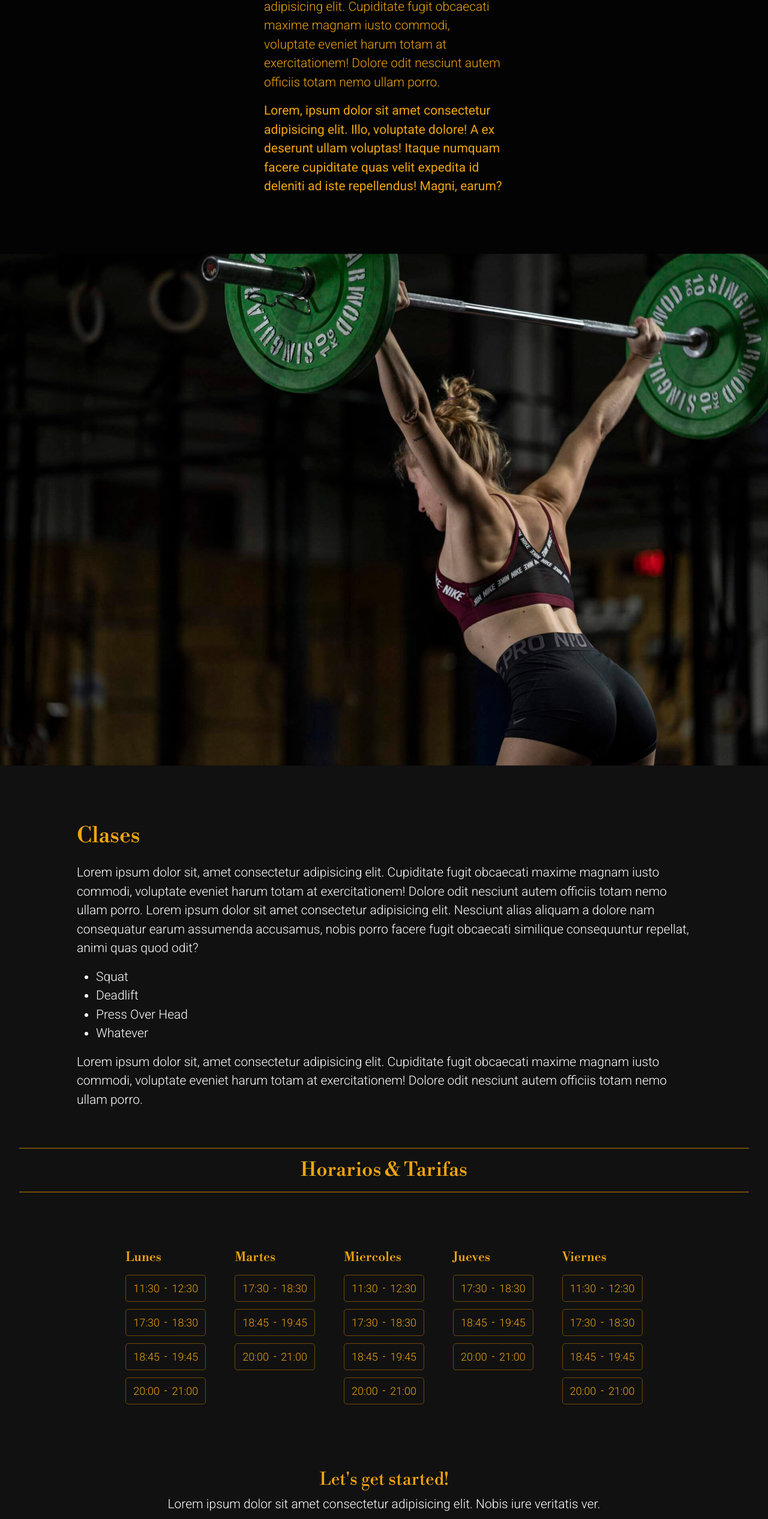
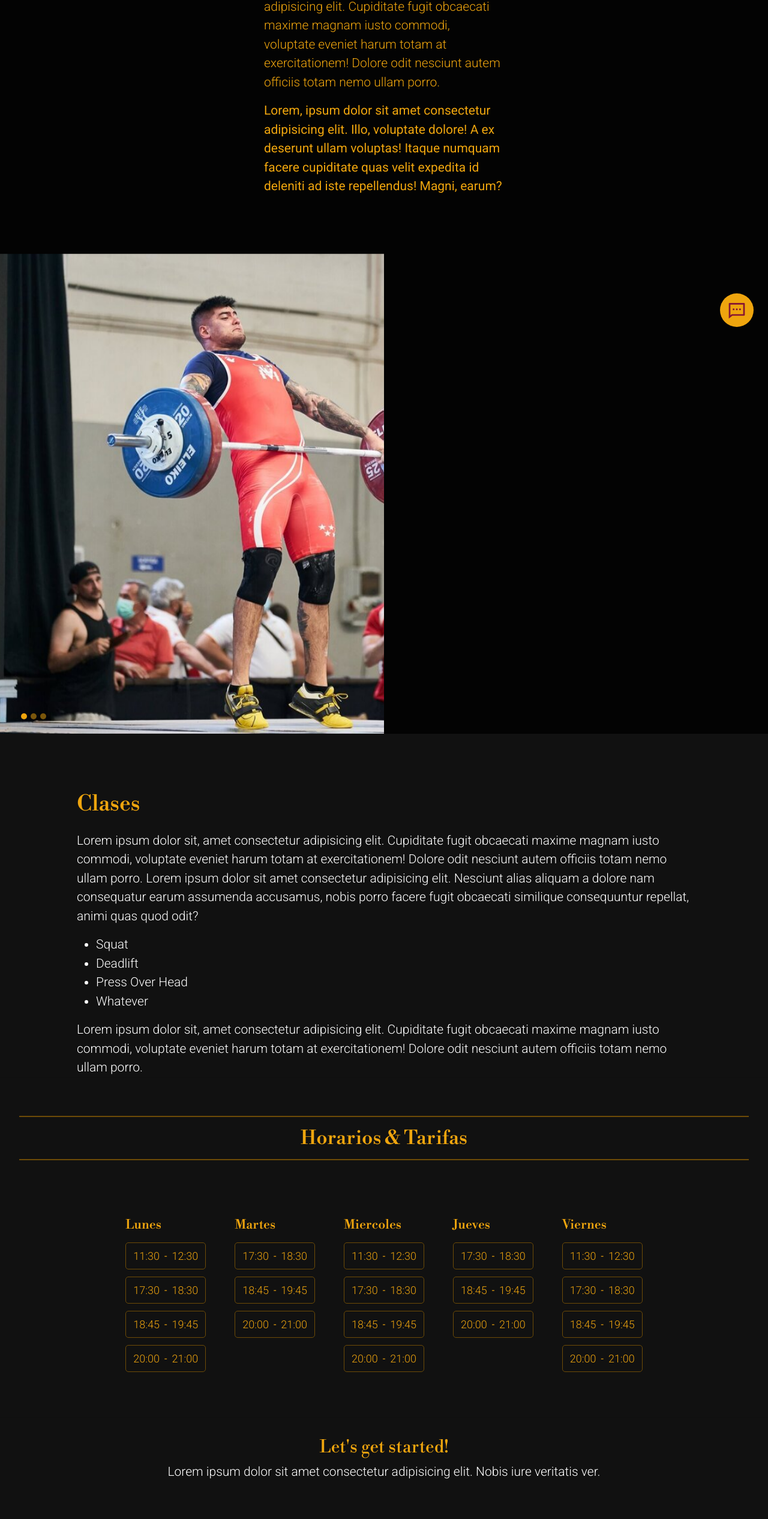
Before and after one commit to Yevhenbk/los-tercios, a React (Create React App) app: page /classes in a window 1280 px wide. Shown: the part 231-2763 px from the top of the page at 60% size. Built offline with nearby package versions, Linux system fonts and the light colour scheme.

Commit message:
contact button + upgraded ui and components

```diff
--- a/src/App.tsx
+++ b/src/App.tsx
@@ -7,6 +7,7 @@ import Products from './pages/Products'
 import Classes from './pages/Classes'
 import About from './pages/About'
 import injectContext from './store/appContext'
+import ContactButton from './components/ContactButton/ContactButton'
 import './static/globals.scss'
 
 const App: React.FC = () => {
@@ -33,6 +34,7 @@ const App: React.FC = () => {
           <Route path='/contact' element={<Contact/>} />
           <Route path='/classes' element={<Classes/>} />
         </Routes>
+        <ContactButton/>
       </BrowserRouter>}
     </div>
   )
--- a/src/components/Carousel/Carousel.tsx
+++ b/src/components/Carousel/Carousel.tsx
@@ -1,22 +1,25 @@
 import { Carousel } from 'react-bootstrap'
-import slide1 from '../../static/img/slider_1.jpg'
-import slide2 from '../../static/img/slider_3.jpg'
-import slide3 from '../../static/img/slider_2.jpg'
 import './Carousel.scss';
 const Fade: any = require("react-reveal/Fade")
 
-const Tcarousel = () => {
+type Props = {
+  slider_1: any,
+  slider_2: any,
+  slider_3: any,
+}
+
+const Tcarousel: React.FC<Props> = (props) => {
   return (
     <Fade big cascade>
     <Carousel fade>
       <Carousel.Item interval={5000}>
-        <img className="carouselImage" style={{height: '100vh', width: 'auto'}} src={slide1} alt="First slide" />
+        <img className="carouselImage" style={{height: '100vh', width: 'auto'}} src={props.slider_1} alt="First slide" />
       </Carousel.Item>
       <Carousel.Item interval={5000}>
-        <img className="carouselImage" style={{height: '100vh', width: 'auto'}} src={slide2} alt="Second slide" />
+        <img className="carouselImage" style={{height: '100vh', width: 'auto'}} src={props.slider_2} alt="Second slide" />
       </Carousel.Item>
       <Carousel.Item interval={5000}>
-        <img className="carouselImage" style={{height: '100vh', width: 'auto'}} src={slide3} alt="Third slide" />
+        <img className="carouselImage" style={{height: '100vh', width: 'auto'}} src={props.slider_3} alt="Third slide" />
       </Carousel.Item>
     </Carousel>
     </Fade>
--- a/src/components/ClassTable/ClassTable.scss
+++ b/src/components/ClassTable/ClassTable.scss
@@ -17,10 +17,6 @@
     .table__sec-one {
         width: 100vw !important;
         padding: 4rem 1rem;
-    }
-    .table__img {
-        width: 100vw !important;
-        height: auto !important;
     }
 }
 .table__sec-one {
@@ -65,9 +61,6 @@
 .class__table-section h1 {
     color: var(--secondary);
 }
-.table__img {
-    object-fit: cover;
-}
 .class__table-bold {
     font-weight: 500;
 }
--- a/src/components/ClassTable/ClassTable.tsx
+++ b/src/components/ClassTable/ClassTable.tsx
@@ -1,5 +1,9 @@
 import * as React from 'react'
 import classimg from '../../static/img/sara__img.jpg'
+import Tcarousel from '../Carousel/Carousel'
+import slide1 from '../../static/img/slider_1.jpg'
+import slide2 from '../../static/img/slider_3.jpg'
+import slide3 from '../../static/img/slider_2.jpg'
 import './ClassTable.scss'
 const Slide: any = require("react-reveal/Slide")
 const Fade: any = require("react-reveal/Fade")
@@ -20,10 +24,8 @@ const ClassTable: React.FC = () => {
         </div>
         </Slide>
       </div>
-      <div className="table__sec-two">
-        <Fade big cascade>
-        <img style={{width: '50vw', height: '100vh'}} src={classimg} alt="lifting Sara" className="table__img" />
-        </Fade>
+      <div className="slider__section_two">
+         <Tcarousel slider_1={slide1} slider_2={slide2} slider_3={slide3}/>
       </div>
     </div>
     <div className='class__table_two'>
--- /dev/null
+++ b/src/components/ContactButton/ContactButton.scss
@@ -0,0 +1,23 @@
+.contact__icon-holder {
+    width: 3.5rem;
+    height: 3.5rem;
+    background-color: var(--secondary);
+    position: fixed;
+    right: 1.5rem;
+    bottom: 1.5rem;
+    border-radius: 50%;
+    display: flex;
+    align-items: center;
+    justify-content: center;
+}
+.contact__icon {
+    font-size: 32px;
+    color: var(--teritary);
+}
+.contact__icon-holder:hover {
+    cursor: pointer;
+    background-color: var(--teritary);
+    .contact__icon {
+        color: var(--secondary);
+    }
+}
--- /dev/null
+++ b/src/components/ContactButton/ContactButton.tsx
@@ -0,0 +1,15 @@
+import './ContactButton.scss'
+import { Link } from 'react-router-dom'
+import { RiMessage2Line } from 'react-icons/ri'
+
+const ContactButton: React.FC = () => {
+  return (
+    <Link to='/contact' target='_top'>
+    <div className='contact__icon-holder'>
+      <RiMessage2Line className='contact__icon'/>
+    </div>
+    </Link>
+  )
+}
+
+export default ContactButton
--- a/src/components/Slider/Slider.tsx
+++ b/src/components/Slider/Slider.tsx
@@ -1,5 +1,8 @@
 import Tcarousel from '../Carousel/Carousel'
 import SliderButton from '../SliderButton/SliderButton'
+import slide1 from '../../static/img/slider_1.jpg'
+import slide2 from '../../static/img/slider_3.jpg'
+import slide3 from '../../static/img/slider_2.jpg'
 import './Slider.scss'
 const Slide: any = require("react-reveal/Slide")
 
@@ -26,7 +29,7 @@ const Slider: React.FC = () => {
         </Slide>
       </div>
       <div className='slider__section_two'>
-        <Tcarousel />
+        <Tcarousel slider_1={slide1} slider_2={slide2} slider_3={slide3}/>
       </div>
     </div>
   )
--- a/src/components/Tariffs/Tariffs.scss
+++ b/src/components/Tariffs/Tariffs.scss
@@ -9,12 +9,22 @@
     flex-direction: column;
     gap: 1rem;
 }
+.tariffs__wrapper div {
+    display: flex;
+    flex-direction: row;
+    align-items: center;
+    gap: .5rem;
+}
 .tariffs__button {
     font-size: 21px;
     color: var(--secondary);
     padding: .5rem .75rem;
     border: 1px solid var(--secondary);
     background-color: transparent;
+}
+.tariffs__button:hover {
+    background-color: var(--secondary);
+    color: var(--black);
 }
 .tarrifs__holder {
     display: flex;
@@ -26,13 +36,15 @@
 }
 .tariffs__card {
     padding: .5rem .75rem;
-    width: 20rem;
+    width: 22rem;
     display: flex;
     border: 1px solid var(--secondary);
-    // border-radius: 5px;
     flex-direction: row;
     justify-content: space-between;
     align-items: flex-end;
+}
+.tariffs__card .dot_tar {
+    color: var(--border);
 }
 .tariffs__card h5 {
     margin: 0;
@@ -79,7 +91,7 @@
     background-color: rgb(189, 114, 114);
 }
 .tariffs__section-two {
-    width: 20rem;
+    width: 22rem;
 }
 .vertical__br {
     background-color: var(--border);
@@ -101,14 +113,16 @@
 }
 .tariff__active {
     padding: .5rem .75rem;
-    width: 20rem;
+    width: 22rem;
     display: flex;
     border: 1px solid var(--border);
-    // border-radius: 5px;
     flex-direction: row;
     justify-content: space-between;
     align-items: flex-end;
     background-color: var(--secondary);
+}
+.tariff__active .dot_tar {
+    color: var(--white);
 }
 .tariff__active h5 {
     color: var(--black);
--- a/src/components/Tariffs/Tariffs.tsx
+++ b/src/components/Tariffs/Tariffs.tsx
@@ -2,8 +2,7 @@ import * as React from 'react'
 import './Tariffs.scss'
 import { MdDone } from 'react-icons/md'
 import { GrClose } from 'react-icons/gr'
-import SliderButton from '../SliderButton/SliderButton'
-const Slide: any = require("react-reveal/Slide")
+import { FaRegDotCircle } from 'react-icons/fa'
 
 const Tariffs: React.FC = () => {
 
@@ -15,23 +14,20 @@ const Tariffs: React.FC = () => {
     <p className='tariffs__par'>Lorem ipsum dolor sit amet consectetur adipisicing elit. Nobis iure veritatis ver.</p>
     <div className='tarrifs__holder'>
       <section className='tariffs__section-one'>
-        <Slide left cascade duration={400}>
         <div className="tariffs__wrapper">
           <div className={tariff ? 'tariff__active' : 'tariffs__card'} onClick={() => setTariff(true)}>
-            <p>Beyound the limits</p>
+            <div><FaRegDotCircle className='dot_tar'/><p>Beyound the limits</p></div>
             <h5>€59.99</h5>
           </div>
           <div className={!tariff ? 'tariff__active' : 'tariffs__card'} onClick={() => setTariff(false)}>
-            <p>Unnecessary waste</p>
+            <div><FaRegDotCircle className='dot_tar'/><p>Unnecessary waste</p>  </div>
             <h5>€39.99</h5>
           </div>
         </div>
-        </Slide>
-        <SliderButton value='Solicitar clase gratuita' link='/contact'/>
+        <button className='tariffs__button'>Solicitar clase gratuita</button>
       </section>
       <div className='vertical__br'/>
       <section className="tariffs__section-two">
-        <Slide right cascade duration={400}>
         <ul className='tariffs__list'>
           <li><MdDone className='done__icon'/>{tariff ? <span>7 days per week</span> : <span>2 days per week</span>}</li>
           <li><MdDone className='done__icon'/><span>Unlimited machine usage</span></li>
@@ -41,7 +37,6 @@ const Tariffs: React.FC = () => {
           <li><MdDone className='done__icon'/><span>Whatever</span></li>
           <li>{tariff ? <><MdDone className='done__icon'/> <span>Whatever</span></> : <><GrClose className='close__icon'/><span className='line__through'>Whatever</span></>}</li>
         </ul>
-        </Slide>
       </section>
     </div>
     </div>
--- a/src/pages/Competitors.tsx
+++ b/src/pages/Competitors.tsx
@@ -9,7 +9,7 @@ const Competitors: React.FC = () => {
     <div style={{ background: `var(--primary)` }}>
       <Navbar/>
       <SmoothScroll>
-        <Header header='Equipo de competicion'/>
+        <Header header='Equípo de competición'/>
         <FetchedCompetitors/>
         <Footer/>
       </SmoothScroll>
```
